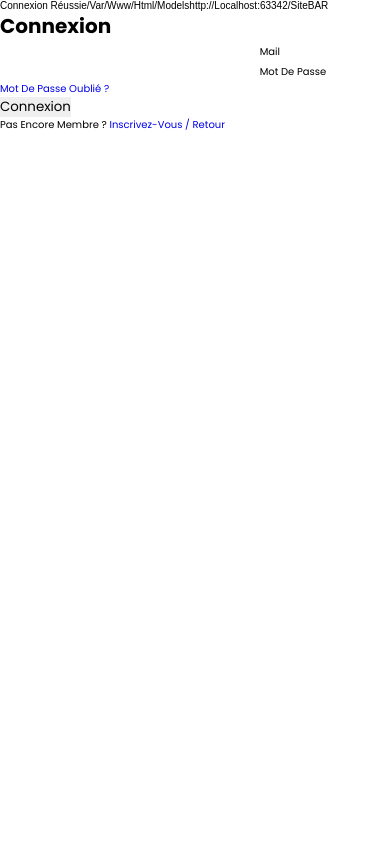
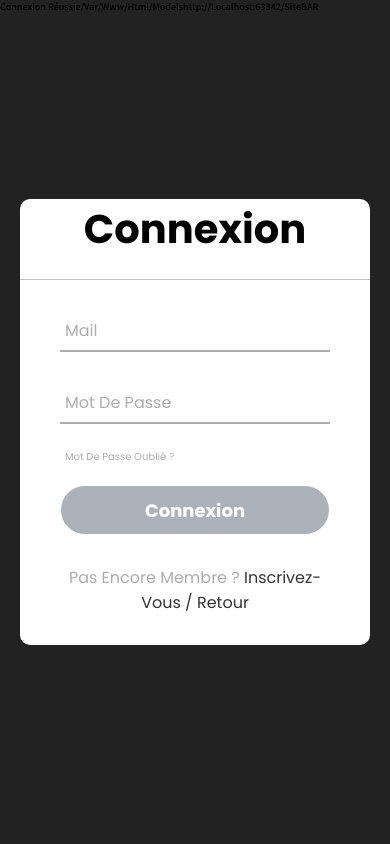
Before and after one commit to ProjetWeb-I3/siteBAR, a PHP site: page /siteBAR/Views/Pages/Authentication/login.php in a window 390 px wide. Run offline with PHP 8.4, Linux system fonts and the light colour scheme; some libraries are stand-ins or nearby versions.

Commit message:
commit upgrade chemins sass + reglage bug styleespaceco

```diff
--- a/Views/Pages/Authentication/Register.php
+++ b/Views/Pages/Authentication/Register.php
@@ -10,7 +10,7 @@ require_once('../../../config.php');
 	<title>inscription</title>
     <link rel="stylesheet" type="text/css" href=<?php echo $URL."/public/css/style.css"?>/>
 </head>
-<body>
+<body class="body-espaceco">
 
 
 <?php
--- a/Views/Pages/Authentication/login.php
+++ b/Views/Pages/Authentication/login.php
@@ -9,7 +9,7 @@
 	<title>connexion</title>
     <link rel="stylesheet" type="text/css" href=<?php echo $URL."/public/css/style.css"?>/>
 </head>
-<body>
+<body class="body-espaceco">
 
 
 <?php
--- a/Views/Pages/Authentication/styleEspaceCo.scss
+++ b/Views/Pages/Authentication/styleEspaceCo.scss
@@ -1,7 +1,7 @@
 @import url('https://fonts.googleapis.com/css2?family=Source+Sans+Pro:wght@600&display=swap');
 
 
-body{
+.body-espaceco{
 	margin: 0;
 	padding: 0;
 	font-family: 'Source Sans Pro', sans-serif;
--- a/public/css/style.css
+++ b/public/css/style.css
@@ -2,6 +2,7 @@
 /*pour la baniere de presentation */
 @import url("https://fonts.googleapis.com/css?family=Open+Sans:700");
 @import url("https://fonts.googleapis.com/css2?family=Atkinson+Hyperlegible:wght@400;700&display=swap");
+@import url("https://fonts.googleapis.com/css2?family=Source+Sans+Pro:wght@600&display=swap");
 * {
   margin: 0;
   padding: 0;
@@ -605,4 +606,213 @@ p {
   border-color: #fff;
 }
 
+.body-espaceco {
+  margin: 0;
+  padding: 0;
+  font-family: "Source Sans Pro", sans-serif;
+  background: #222;
+  height: 100vh;
+  overflow: hidden;
+}
+
+.center {
+  position: absolute;
+  top: 50%;
+  left: 50%;
+  transform: translate(-50%, -50%);
+  width: 400px;
+  background: white;
+  border-radius: 10px;
+}
+
+.center h1 {
+  text-align: center;
+  padding: 0 0 20px 0;
+  border-bottom: 1px solid silver;
+}
+
+.center form {
+  padding: 0 40px;
+  box-sizing: border-box;
+}
+
+form .txt_field {
+  position: relative;
+  border-bottom: 2px solid #adadad;
+  margin: 30px 0;
+}
+
+.txt_field input {
+  width: 100%;
+  padding: 0 5px;
+  height: 40px;
+  font-size: 16px;
+  border: none;
+  background: none;
+  outline: none;
+}
+
+.txt_field label {
+  position: absolute;
+  top: 50%;
+  left: 5px;
+  color: #adadad;
+  transform: translateY(-50%);
+  font-size: 16px;
+  pointer-events: none;
+  transition: 0.5s;
+}
+
+.txt_field span::before {
+  content: "";
+  position: absolute;
+  top: 40px;
+  left: 0;
+  width: 0%;
+  height: 2px;
+  background: #444;
+  transition: 0.5s;
+}
+
+.txt_field input:focus ~ label,
+.txt_field input:valid ~ label {
+  top: -5px;
+  color: #444;
+}
+
+.txt_field input:focus ~ span::before,
+.txt_field input:valid ~ span::before {
+  width: 100%;
+}
+
+.pass {
+  margin: -5px 0 20px 5px;
+}
+
+.pass a {
+  text-decoration: none;
+  color: #adadad;
+}
+
+.pass a:hover {
+  color: #444;
+}
+
+input[type=submit] {
+  width: 100%;
+  height: 50px;
+  border: 1px solid;
+  background: #ABB2B9;
+  border-radius: 25px;
+  font-size: 18px;
+  color: #fff;
+  font-weight: 700;
+  cursor: pointer;
+  outline: none;
+}
+
+input[type=submit]:hover {
+  border-color: #222;
+  transition: 0.5s;
+}
+
+.signup_link {
+  margin: 30px 0;
+  text-align: center;
+  font-size: 16px;
+  color: #adadad;
+}
+
+.signup_link a {
+  color: #333;
+  text-decoration: none;
+}
+
+.signup_link a:hover {
+  text-decoration: underline;
+}
+
+.errorForm {
+  marging: 100px 0;
+  text-align: center;
+  color: red;
+}
+
+.errorForm h2 {
+  font-size: 16px;
+}
+
+/* Popup container */
+.popup {
+  position: relative;
+  display: inline-block;
+  cursor: pointer;
+  -webkit-user-select: none;
+  -moz-user-select: none;
+  -ms-user-select: none;
+  user-select: none;
+}
+
+/* The actual popup */
+.popup .popuptext {
+  visibility: hidden;
+  width: 160px;
+  background-color: #555;
+  color: #fff;
+  text-align: center;
+  border-radius: 6px;
+  padding: 8px 0;
+  position: absolute;
+  z-index: 1;
+  bottom: 125%;
+  left: 50%;
+  margin-left: -80px;
+}
+
+/* Popup arrow */
+.popup .popuptext::after {
+  content: "";
+  position: absolute;
+  top: 100%;
+  left: 50%;
+  margin-left: -5px;
+  border-width: 5px;
+  border-style: solid;
+  border-color: #555 transparent transparent transparent;
+}
+
+/* Toggle this class - hide and show the popup */
+.popup .show {
+  visibility: visible;
+  -webkit-animation: fadeIn 1s;
+  animation: fadeIn 1s;
+}
+
+/* Add animation (fade in the popup) */
+@-webkit-keyframes fadeIn {
+  from {
+    opacity: 0;
+  }
+  to {
+    opacity: 1;
+  }
+}
+@keyframes fadeIn {
+  from {
+    opacity: 0;
+  }
+  to {
+    opacity: 1;
+  }
+}
+@media (max-width: 1030px) {
+  .center {
+    width: 350px;
+  }
+
+  .center h1 {
+    font-size: 40px;
+  }
+}
+
 /*# sourceMappingURL=style.css.map */
--- a/public/css/styles.scss
+++ b/public/css/styles.scss
@@ -2,5 +2,5 @@
 @import "../../Views/Layouts/navbar";
 @import "../../Views/Pages/products/produits";
 @import "../../index";
-//@import "../../Views/Pages/Authentication/styleEspaceCo";
+@import "../../Views/Pages/Authentication/styleEspaceCo";
 @import "../../Views/Pages/Recommandation/recommandation";
```
Also changed, not shown: 1 other file.
